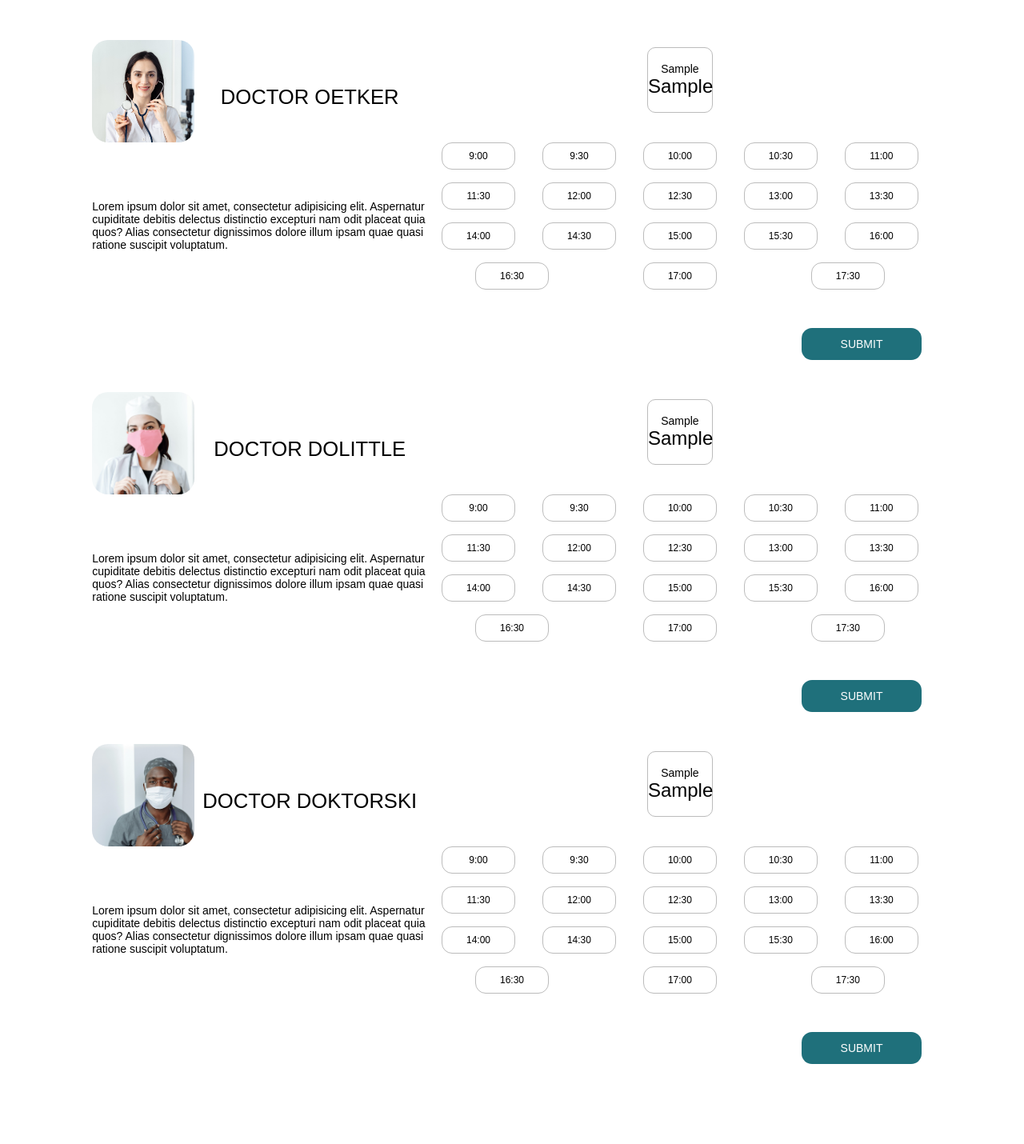
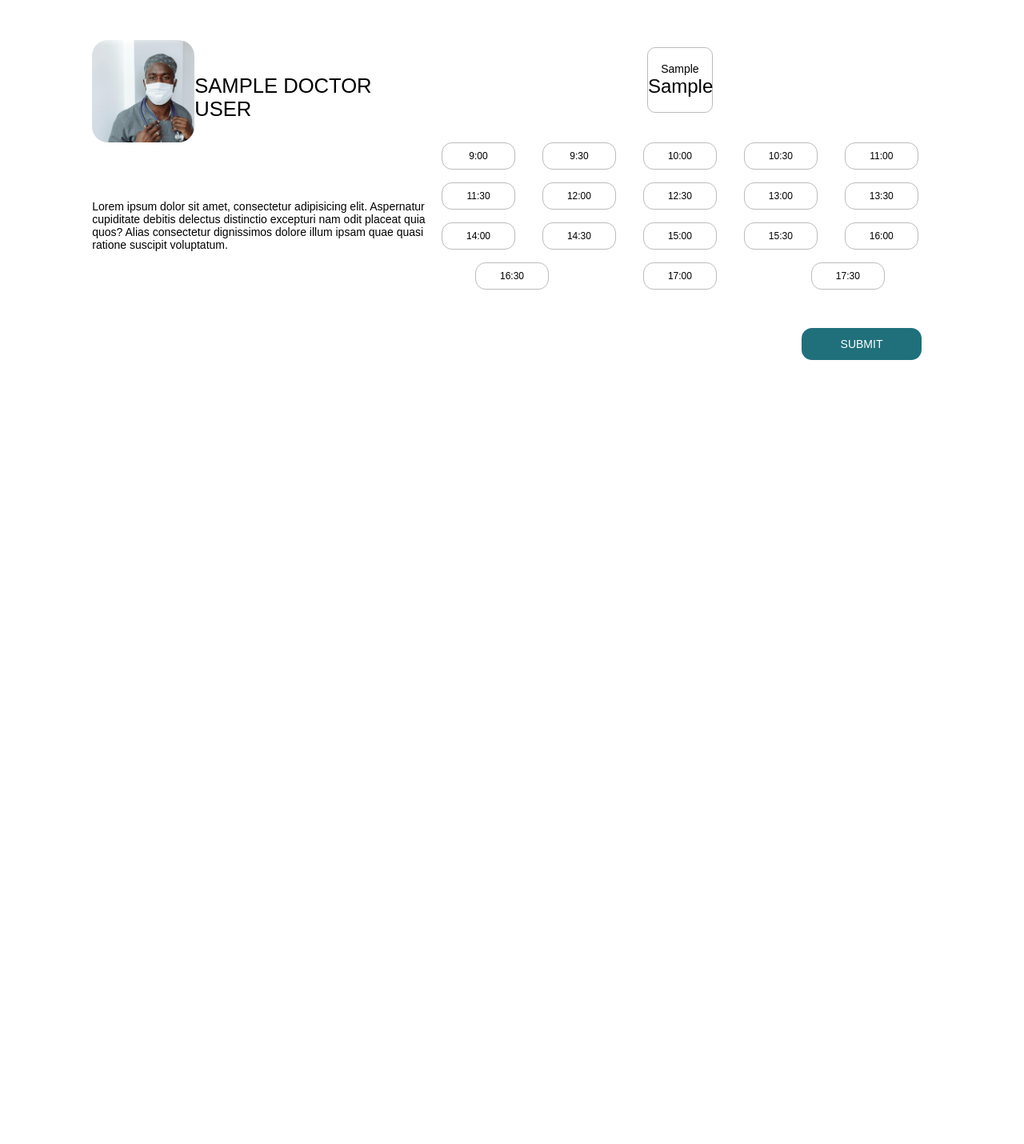
Before and after one commit to JohnnyKolek/HealthHub, a PHP site: template src/views/doctors.php in a window 1280 px wide. Shown: the part 90-1520 px from the top of the page at 80% size. After the commit the page ends 540 px from the top, so only its background shows below. Run offline with PHP 8.4, Linux system fonts and the light colour scheme; the template is opened without the code that fills it: most values are stand-ins (such as "Sample title", 1, 10 or a date in 2020).

Commit message:
improve doctors view

```diff
--- a/index.php
+++ b/index.php
@@ -13,6 +13,8 @@ Router::get('menu', 'DefaultController');
 Router::get('fileNotFound', 'ErrorController');
 Router::get('register', 'SecurityController');
 Router::get('doctors', 'VisitController');
+Router::get('getDoctors', 'DoctorController');
+Router::get('confirm', 'VisitController');
 
 
 Router::run($path);
--- a/public/js/doctors.js
+++ b/public/js/doctors.js
@@ -1,9 +1,6 @@
 const element = document.querySelector(".days");
 
 let logo = document.querySelector(".logo");
-
-
-
 
 function handleTimeSlotClick(event) {
     const buttons = event.target.parentElement.getElementsByClassName('hour');
@@ -45,25 +42,18 @@ const submitButtons = document.querySelectorAll('.doctor button');
 
 submitButtons.forEach(function(button) {
     button.addEventListener('click', function() {
-        // Find the sibling .doctorCard that precedes the button
-        var doctorCard = button.previousElementSibling;
+        let doctorCard = button.previousElementSibling;
 
-        // Assuming the .doctorCard is the immediate sibling, we proceed
         if (doctorCard && doctorCard.classList.contains('doctorCard')) {
-            // Find the selected day and hour within this doctorCard
-            var selectedDayDiv = doctorCard.querySelector('.days .selected');
-            var selectedHour = doctorCard.querySelector('.hours .selected');
+            let selectedDayDiv = doctorCard.querySelector('.days .selected');
+            let selectedHour = doctorCard.querySelector('.hours .selected');
 
-            // Check if a day and hour are selected
             if (selectedDayDiv && selectedHour) {
-                // Get the individual parts of the day selection
-                var dayOfWeek = selectedDayDiv.children[0].textContent.trim();
-                var dateOfMonth = selectedDayDiv.children[1].textContent.trim();
+                let dayOfWeek = selectedDayDiv.children[0].textContent.trim();
+                let dateOfMonth = selectedDayDiv.children[1].textContent.trim();
 
-                // Get the text content of the selected hour
-                var hourText = selectedHour.textContent.trim();
+                let hourText = selectedHour.textContent.trim();
 
-                // Log the results to the console
                 console.log('Selected Appointment:', dayOfWeek, dateOfMonth, hourText);
             } else {
                 console.log('Please select a day and time for the appointment.');
@@ -71,6 +61,8 @@ submitButtons.forEach(function(button) {
         } else {
             console.log('DoctorCard sibling not found for this button');
         }
+
+        // window.location.href = '/confirm';
     });
 });
 
@@ -79,7 +71,6 @@ document.addEventListener('DOMContentLoaded', function() {
     var logo = document.querySelector('.logo img'); // Select the logo image
 
     logo.addEventListener('click', function() {
-        // Redirect to the /menu endpoint
         window.location.href = '/menu';
     });
 });
--- a/src/views/doctors.php
+++ b/src/views/doctors.php
@@ -20,15 +20,20 @@
 </nav>
 <div class="doctors">
     <div class="container">
+        <?php
+        if (isset($doctors)) {
+            foreach ($doctors as $doctor): ?>
                 <div class="doctor">
                     <div class="doctorCard">
                         <div class="info">
-                    <div class="photo"><img src="public/img/doctor1.jpg" alt=""/></div>
+                            <div class="photo"><img src="public/img/doctor<?= $doctor['id'] ?>.jpg" alt=""/></div>
                             <div class="name">
-                        <p>Doctor Oetker</p>
+                                <p><?= $doctor['name'] ?> <?= $doctor['surname'] ?></p>
                             </div>
-                    <p>Lorem ipsum dolor sit amet, consectetur adipisicing elit. Aspernatur cupiditate debitis delectus
-                        distinctio excepturi nam odit placeat quia quos? Alias consectetur dignissimos dolore illum
+                            <p>Lorem ipsum dolor sit amet, consectetur adipisicing elit. Aspernatur cupiditate debitis
+                                delectus
+                                distinctio excepturi nam odit placeat quia quos? Alias consectetur dignissimos dolore
+                                illum
                                 ipsam
                                 quae quasi ratione suscipit voluptatum.</p>
                         </div>
@@ -42,7 +47,8 @@
                                             <div><?= $day['dayOfMonth']; ?></div>
                                         </div>
                                     <?php endforeach;
-                        } ?>
+                                }
+                                ?>
                             </div>
                             <div class="hours">
                                 <div class="hour">9:00</div>
@@ -68,105 +74,8 @@
                     </div>
                     <button>submit</button>
                 </div>
-        <div class="doctor">
-            <div class="doctorCard">
-                <div class="info">
-                    <div class="photo"><img src="public/img/doctor2.jpg" alt=""/></div>
-                    <div class="name">
-                        <p>Doctor Dolittle</p>
-                    </div>
-                    <p>Lorem ipsum dolor sit amet, consectetur adipisicing elit. Aspernatur cupiditate debitis delectus
-                        distinctio excepturi nam odit placeat quia quos? Alias consectetur dignissimos dolore illum
-                        ipsam
-                        quae quasi ratione suscipit voluptatum.</p>
-                </div>
-                <div class="schedule">
-                    <div class="days">
-                        <?php
-                        if (isset($days)) {
-                            foreach ($days as $day): ?>
-                                <div class="day">
-                                    <div><?= $day['dayOfWeek']; ?></div>
-                                    <div><?= $day['dayOfMonth']; ?></div>
-                                </div>
             <?php endforeach;
         } ?>
     </div>
-                    <div class="hours">
-                        <div class="hour">9:00</div>
-                        <div class="hour">9:30</div>
-                        <div class="hour">10:00</div>
-                        <div class="hour">10:30</div>
-                        <div class="hour">11:00</div>
-                        <div class="hour">11:30</div>
-                        <div class="hour">12:00</div>
-                        <div class="hour">12:30</div>
-                        <div class="hour">13:00</div>
-                        <div class="hour">13:30</div>
-                        <div class="hour">14:00</div>
-                        <div class="hour">14:30</div>
-                        <div class="hour">15:00</div>
-                        <div class="hour">15:30</div>
-                        <div class="hour">16:00</div>
-                        <div class="hour">16:30</div>
-                        <div class="hour">17:00</div>
-                        <div class="hour">17:30</div>
-                    </div>
-                </div>
-            </div>
-            <button>submit</button>
-        </div>
-        <div class="doctor">
-            <div class="doctorCard">
-                <div class="info">
-                    <div class="photo">
-                        <img src="public/img/doctor3.jpg" alt=""/>
-                    </div>
-                    <div class="name">
-                        <p>Doctor Doktorski</p>
-                    </div>
-                    <p>Lorem ipsum dolor sit amet, consectetur adipisicing elit. Aspernatur cupiditate debitis delectus
-                        distinctio excepturi nam odit placeat quia quos? Alias consectetur dignissimos dolore illum
-                        ipsam
-                        quae quasi ratione suscipit voluptatum.</p>
-                </div>
-                <div class="schedule">
-                    <div class="days">
-                        <?php
-                        if (isset($days)) {
-                            foreach ($days as $day): ?>
-                                <div class="day">
-                                    <div><?= $day['dayOfWeek']; ?></div>
-                                    <div><?= $day['dayOfMonth']; ?></div>
-                                </div>
-                            <?php endforeach;
-                        } ?>
-                    </div>
-                    <div class="hours">
-                        <div class="hour">9:00</div>
-                        <div class="hour">9:30</div>
-                        <div class="hour">10:00</div>
-                        <div class="hour">10:30</div>
-                        <div class="hour">11:00</div>
-                        <div class="hour">11:30</div>
-                        <div class="hour">12:00</div>
-                        <div class="hour">12:30</div>
-                        <div class="hour">13:00</div>
-                        <div class="hour">13:30</div>
-                        <div class="hour">14:00</div>
-                        <div class="hour">14:30</div>
-                        <div class="hour">15:00</div>
-                        <div class="hour">15:30</div>
-                        <div class="hour">16:00</div>
-                        <div class="hour">16:30</div>
-                        <div class="hour">17:00</div>
-                        <div class="hour">17:30</div>
-                    </div>
-                </div>
-            </div>
-            <button>submit</button>
-        </div>
-    </div>
-</div>
 </body>
 </html>
--- a/src/views/index.php
+++ b/src/views/index.php
@@ -9,7 +9,7 @@
 	<body>
 		<div class="container">
 			<div class="logo">
-				<img src="/public/img/logo.svg" />
+				<img src="/public/img/logo.svg" alt="logo"/>
 			</div>
 			<div class="action">
 				<a class="login" href="login">Login</a>
```
Also changed, not shown: public/css/confirmation.css (added, +24 -0 lines), src/controllers/SecurityController.php (+3 -4 lines), src/controllers/VisitController.php (+23 -1 lines), src/models/Doctor.php (added, +45 -0 lines), src/repository/UserRepository.php (+37 -1 lines), src/views/confirm.php (added, +17 -0 lines), public/img/doctor1.jpg, public/img/doctor3.jpg. Lines whose indentation alone changed are shown as unchanged.
